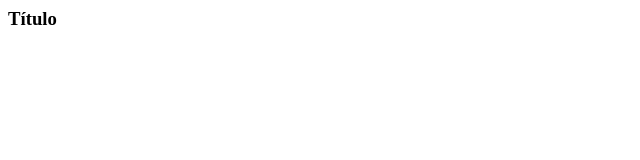
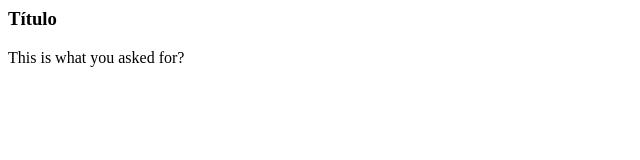
Before and after one commit to timokock/TimoTest, a plain HTML site: page WebProyect1/index.html in a window 1280 px wide. Shown: the whole page, without its empty margins (0-640 px from the left). Drawn offline with Linux system fonts and the light colour scheme.

Commit message:
new <p> info
some info into the <p>

```diff
--- a/WebProyect1/index.html
+++ b/WebProyect1/index.html
@@ -8,6 +8,7 @@
   <section>
     <article>
       <h1>Título</h1>
+      <p>This is what you asked for?</p>
     </article>
   </section>
   <aside></aside>
```
